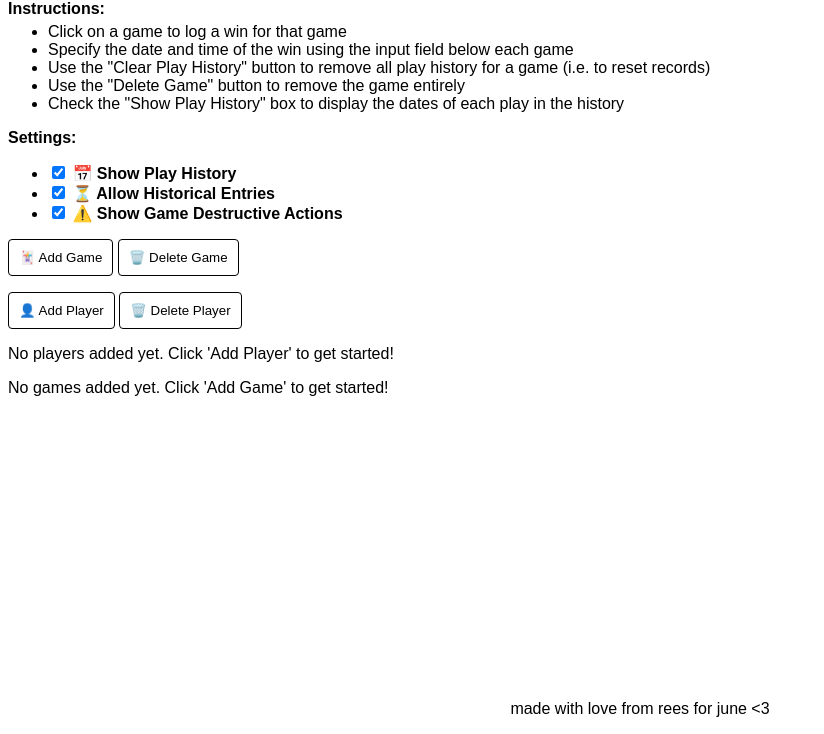
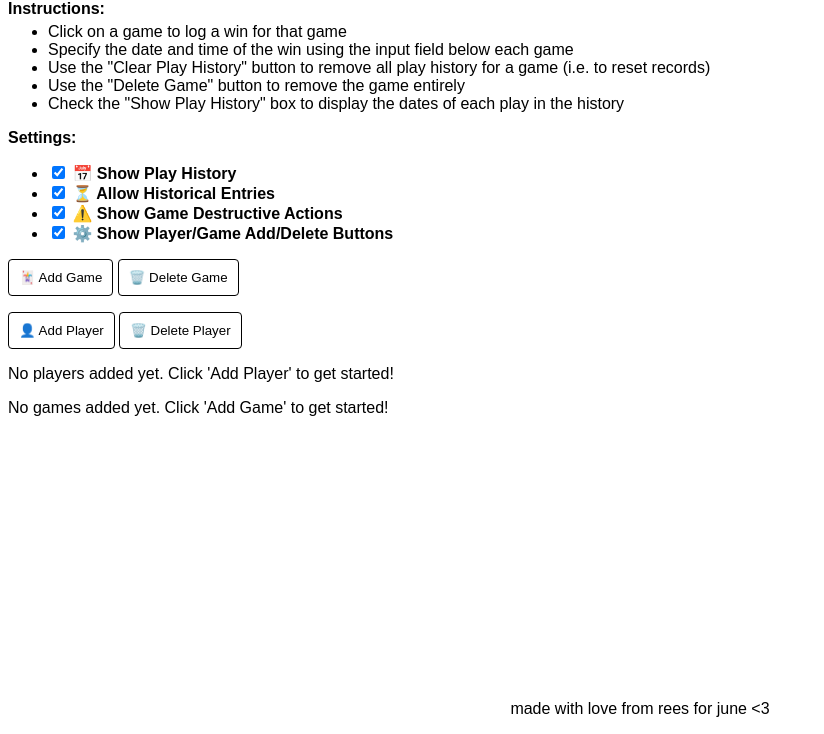
Before and after one commit to reeshuffled/win-log, a plain HTML site: page index.html in a window 1280 px wide. Shown: the part 66-800 px from the top of the page, without its empty margins (0-824 px from the left). Drawn offline with Linux system fonts and the light colour scheme.

Commit message:
add item edit checkbox

```diff
--- a/index.html
+++ b/index.html
@@ -39,8 +39,14 @@
                 <input type="checkbox" id="showGameDestructiveActions">
                 <label for="showGameDestructiveActions">⚠️ Show Game Destructive Actions</label>
             </li>
+
+            <li>
+                <input type="checkbox" id="showItemEditButtons" checked>
+                <label for="showItemEditButtons">⚙️ Show Player/Game Add/Delete Buttons</label>
+            </li>
         </ul>
 
+        <div id="itemEdit">
             <p>
                 <button id="addGame">🃏 Add Game</button>
                 <button id="deleteGame">🗑️ Delete Game</button>
@@ -50,6 +56,7 @@
                 <button id="addPlayer">👤 Add Player</button>
                 <button id="deletePlayer">🗑️ Delete Player</button>
             </p>
+        </div>
 
         <section id="playerList" class="mt-1"></section>
 
--- a/js/app.js
+++ b/js/app.js
@@ -4,7 +4,8 @@ const data = getStoredData() || {
     players: [],
     allowHistoricalEntries: true,
     showPlayDates: true,
-    showGameDestructiveActions: true
+    showGameDestructiveActions: true,
+    showItemEditButtons: true
 };
 
 /**
@@ -18,7 +19,7 @@ const data = getStoredData() || {
     document.getElementById("deletePlayer").onclick = () => deleteItem("player");
 
     // set up checkboxes for settings
-    ["showPlayDates", "allowHistoricalEntries", "showGameDestructiveActions"].forEach(setupCheckbox);
+    ["showPlayDates", "allowHistoricalEntries", "showGameDestructiveActions", "showItemEditButtons"].forEach(setupCheckbox);
 
     render();
 })();
@@ -29,6 +30,13 @@ const data = getStoredData() || {
 function render() {
     // Clear existing games
     document.getElementById("gameList").innerHTML = "";
+
+    if (data.showItemEditButtons) {
+        document.getElementById("itemEdit").style.display = "block";
+    }
+    else {
+        document.getElementById("itemEdit").style.display = "none";
+    }
 
     renderPlayers();
 
```
Also changed, not shown: 1 other file. Lines whose indentation alone changed are shown as unchanged.
